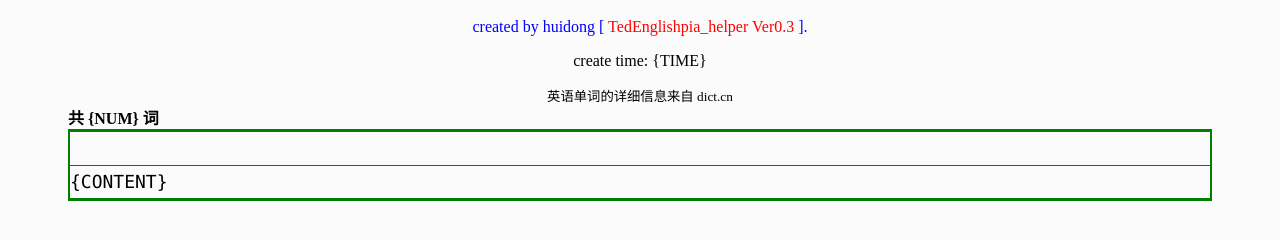
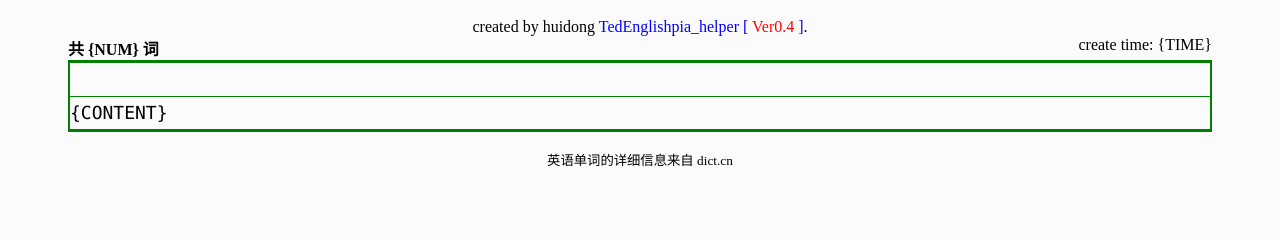
Before and after one commit to zouhuidong/TedEnglishpia_helper, a plain HTML site: page res/module/index.html in a window 1280 px wide. Shown: the part 48-288 px from the top of the page. Drawn offline with Linux system fonts and the light colour scheme.

Commit message:
Add files via upload

```diff
--- a/res/module/index.html
+++ b/res/module/index.html
@@ -32,17 +32,24 @@
 			}
 
 		</style>
+		<title>TedEngpia {TIME}</title>
 	</head>
 
 	<body style="padding: 0 60px 20px 60px;background-color:#fbfbfb">
 
 		<center>
 			<h1> Ted Englishpia </h1>
-			<font color="blue"> created by huidong [<font color="red"> TedEnglishpia_helper Ver0.3 </font>].</font>
-			<p> create time: {TIME} </p>
-			<small> 英语单词的详细信息来自 dict.cn </small>
+			created by huidong <font color="blue">TedEnglishpia_helper [<font color="red"> Ver0.4 </font>]</font>.
 		</center>
-		<b>共 {NUM} 词</b>
+
+		<div style="display:inline;float:left">
+			<b>共 {NUM} 词</b>
+		</div>
+		<div style="display:inline;float:right">
+			create time: {TIME}
+		</div>
+		<div style="clear:both"></div>
+
 		<div class="content">
 
 			<div class="return"></div>
@@ -56,6 +63,9 @@
 
 		</div>
 
+		<br>
+		<center><small> 英语单词的详细信息来自 dict.cn </small></center>
+
 	</body>
 
 </html>
```
